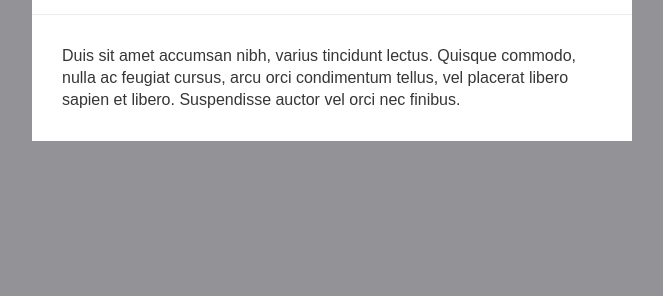
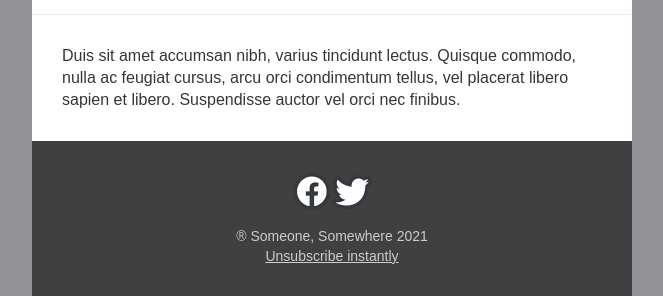
Before and after one commit to StraetenMax/01HtmlEmail, a plain HTML site: page index.html in a window 1280 px wide. Shown: the part 633-929 px from the top of the page, without its empty margins (308-971 px from the left). Before the commit the page ends 800 px from the top, so only its background shows below. Drawn offline with Linux system fonts and the light colour scheme.

Commit message:
réalisation du footer

```diff
--- a/index.html
+++ b/index.html
@@ -110,6 +110,15 @@
                                     <p style="margin:0;">Duis sit amet accumsan nibh, varius tincidunt lectus. Quisque commodo, nulla ac feugiat cursus, arcu orci condimentum tellus, vel placerat libero sapien et libero. Suspendisse auctor vel orci nec finibus.</p>
                                 </td>
                             </tr>
+                        <!--Footer-->
+                            <tr>
+                                <td style="padding:30px;text-align:center;font-size:12px;background-color:#404040;color:#cccccc;">
+                                    <p style="margin:0 0 8px 0;"><a href="http://www.facebook.com/" style="text-decoration:none;"><img src="images/icon-facebook.png" width="40px" height="40px" alt="f" style="display:inline-block;color:#cccccc;"></a><a href="http://www.twitter.com/" style="text-decoration:none;"><img src="images/icon-twitter.png" width="40px" height="40px" alt="t" style="display:inline-block;color:#cccccc"></a></p>
+                                    <p style="margin:0;font-size:14px;line-height:20px;">&reg; Someone, Somewhere 2021<br><a class="unsub" href="http://www.example.com/" style="color:#cccccc;text-decoration:underline;">Unsubscribe instantly</a>
+
+                                    </p>
+                                </td>
+                            </tr>
                         </table>
                          <!--[if mso]>
                         </td>
```
